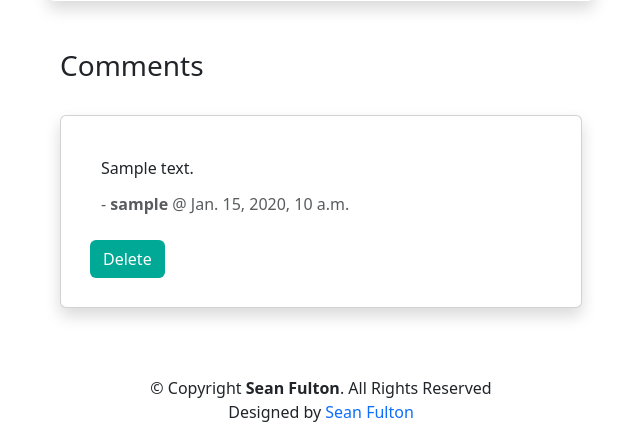
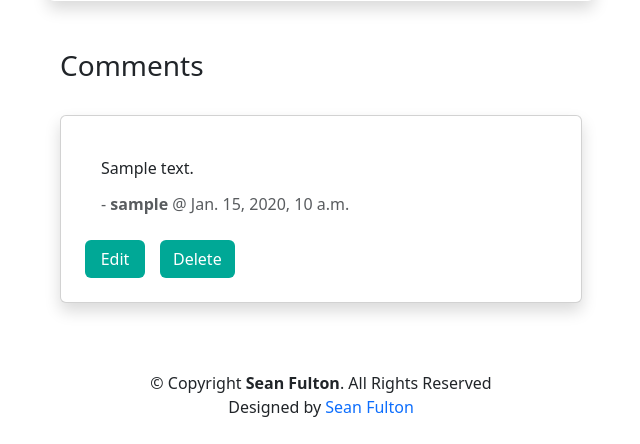
Before and after one commit to sean-fulton/Pressfeed, a Django app: page /article/1/ in a window 1280 px wide. Shown: the part 667-1111 px from the top of the page, without its empty margins (319-959 px from the left). After the commit the page ends 1084 px from the top, so only its background shows below. Run offline with Django 4.2, Linux system fonts and the light colour scheme; a user stored in the database is signed in; tables that the repository leaves empty hold one stand-in row (values such as "Sample post"); grey boxes marked "Sample" are stand-in pictures.

Commit message:
edit comments implemented

```diff
--- a/pressfeed/news/templates/article.html
+++ b/pressfeed/news/templates/article.html
@@ -2,6 +2,7 @@
 
 {% block content %}
 {% load static %}
+<script src="{% static 'edit_form.js' %}"></script>
 <div class="container">
     <div class="row d-flex justify-content-center">
         <div class="col-md-6">
@@ -39,12 +40,24 @@
                     <p class="card-subtitle mb-2 text-muted">- <strong>{{ comment.user }}</strong> @ {{ comment.modified_at }}</p>
                 </div>
                 {% if request.user == comment.user %}
-                    <form action="{% url 'delete-comment' pk=comment.pk %}" method="post">
+                <form id="edit-comment-form-{{ comment.id }}" method="POST" action="{% url 'edit-comment' comment.id %}" style="display:none;">
+                    {% csrf_token %}
+                    <textarea name="text" id="comment-{{ comment.id }}-text" class="form-control" rows="4" Required=True>{{ comment.text }}</textarea>
+                    <br/>
+                    <button type="submit" class="btn">Save</button>
+                    <button type="button" class="btn" onclick="hideForm({{ comment.id }})">Cancel</button>
+                </form>
+                <div style="display: flex;">
+                    <button type="button" class="btn" id="edit-comment-btn" onclick="editComment({{ comment.id }})" style="width: 60px; height: 38px; margin-right: 15px;">Edit</button>
+                    <form action="{% url 'delete-comment' pk=comment.id %}" method="post">
                         {% csrf_token %}
-                        <button class="btn" style="margin-bottom: 5px; margin-left: 5px" type="submit">Delete</button>
+                        <button class="btn" type="submit" id="delete-comment-btn" onclick="return confirm('Are you sure you want to delete your comment?')">Delete</button>
                     </form>
+                </div>
                 {% endif %}
             </div>
+        {% empty %}
+        <h5> There are no comments yet.. Be the first comment! </h5>
         {% endfor %}
         </div>
     </div>
--- a/pressfeed/news/urls.py
+++ b/pressfeed/news/urls.py
@@ -7,4 +7,5 @@ urlpatterns = [
     path('subscribe/', views.subscribe, name="subscribe"),
     path('article/<int:pk>/', views.article_view, name='article-view'),
     path('delete-comment/<int:pk>/', views.delete_comment, name='delete-comment'),
+    path('edit-comment/<int:pk>/', views.edit_comment, name="edit-comment"),
 ]
--- a/pressfeed/news/views.py
+++ b/pressfeed/news/views.py
@@ -83,3 +83,20 @@ def delete_comment(request, pk):
     if comment.user == request.user:
         comment.delete()
     return redirect(reverse_lazy('article-view', args=[comment.article.id]))
+
+
+@login_required
+def edit_comment(request, pk):
+    comment = get_object_or_404(Comment, id=pk)
+
+    if comment.user == request.user:
+        if request.method == 'POST':
+            form = CommentForm(request.POST, instance=comment)
+            if form.is_valid():
+                form.save()
+                return redirect(reverse_lazy('article-view', args=[comment.article.id]))
+        else:
+            form = CommentForm(instance=comment)
+            return render(request, 'article.html', {'article': comment.article, 'form': form})
+    else:
+        return redirect(reverse_lazy('article-view', args=[comment.article.id]))
--- a/pressfeed/pressfeed/views.py
+++ b/pressfeed/pressfeed/views.py
@@ -2,6 +2,5 @@ from django.shortcuts import render, redirect
 from news.models import Article
 
 def home(request):
-
     articles = Article.objects.order_by('-published_at')[:4]
     return render(request, 'home.html', {'articles': articles})
--- /dev/null
+++ b/pressfeed/static/edit_form.js
@@ -0,0 +1,20 @@
+function editComment(commentId) {
+  var editBtn = document.getElementById("edit-comment-btn")
+  var deleteBtn = document.getElementById("delete-comment-btn")
+  var commentText = document.getElementById("comment-" + commentId + "-text");
+  var editForm = document.getElementById("edit-comment-form-" + commentId);
+  commentText.style.resize = "none";
+  // commentText.style.width = "350px"
+  editBtn.style.display = "none";
+  deleteBtn.style.display = "none";
+  editForm.style.display = "block";
+}
+
+function hideForm(commentId) {
+  var editBtn = document.getElementById("edit-comment-btn")
+  var deleteBtn = document.getElementById("delete-comment-btn")
+  var form = document.getElementById("edit-comment-form-" + commentId);
+  editBtn.style.display = "block";
+  deleteBtn.style.display = "block";
+  form.style.display = "none";
+}
```
Also changed, not shown: pressfeed/authentication/views.py (line endings or trailing spaces), pressfeed/pressfeed/forms.py (line endings or trailing spaces).
